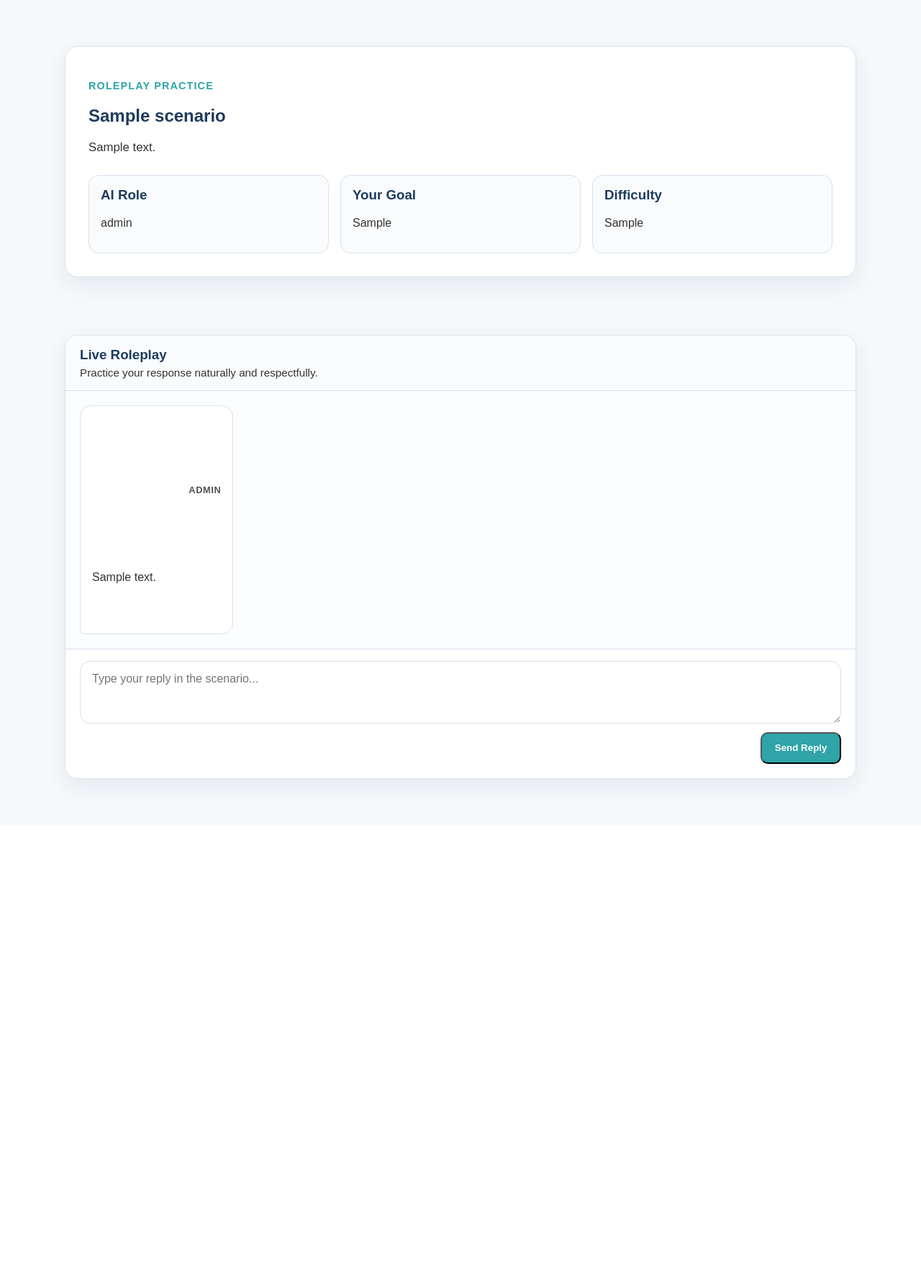
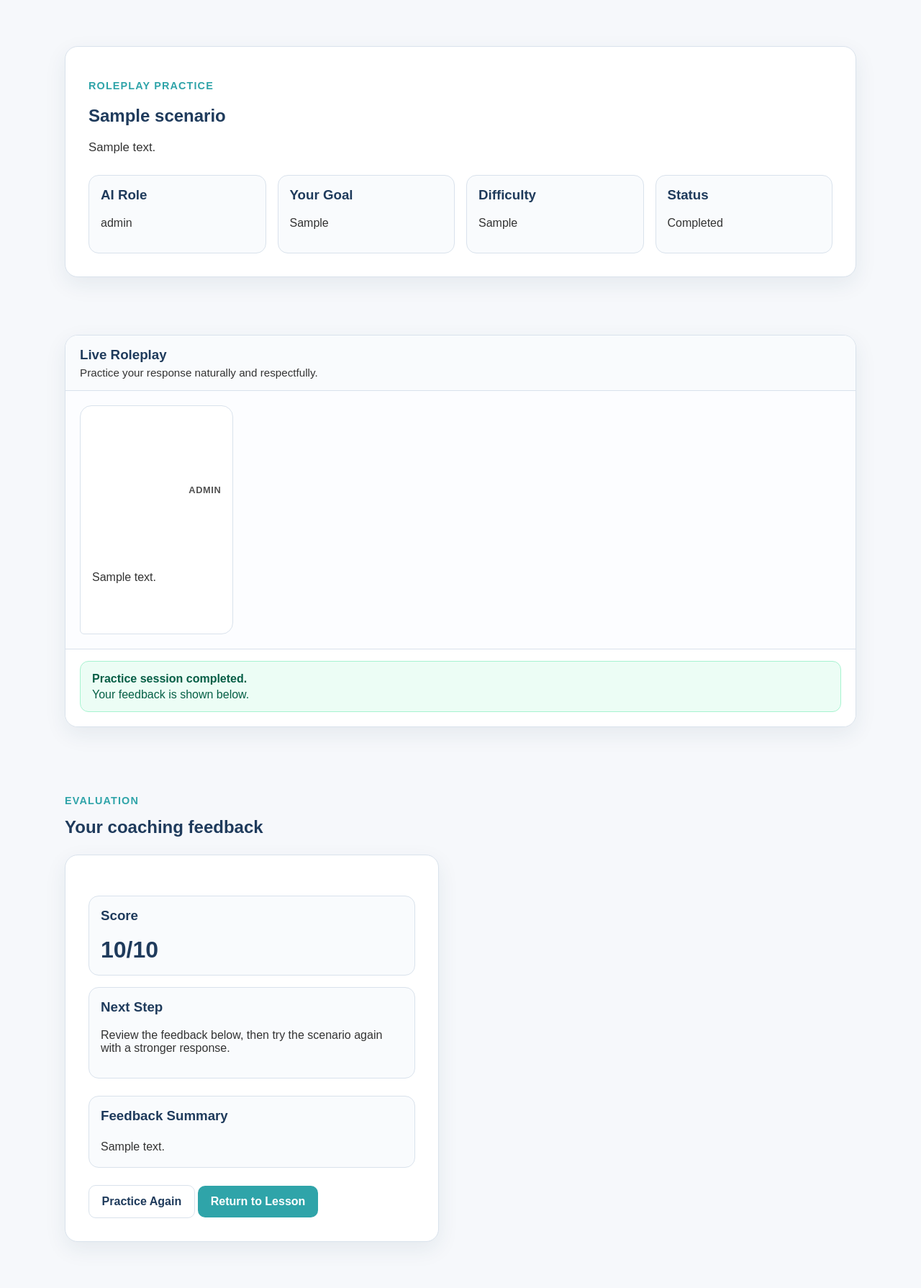
Before and after one commit to Lana84c/MM, a FastAPI app: page /practice/1 in a window 1280 px wide. Shown: the part 59-1848 px from the top of the page at 72% size. Before the commit the page ends 1163 px from the top, so only its background shows below. Run offline with FastAPI, Linux system fonts and the light colour scheme; the visitor is signed in with stand-in values (Sample User, id 1); tables that the repository leaves empty hold one stand-in row (values such as "Sample post").

```diff
--- a/app/api/routes.py
+++ b/app/api/routes.py
@@ -3,9 +3,10 @@ from fastapi.responses import HTMLResponse, RedirectResponse
 from fastapi.templating import Jinja2Templates
 from sqlalchemy import text
 from sqlalchemy.orm import Session
-
+from app.services.analytics_service import get_platform_stats
+from app.core.deps import get_db
 from app.core.db import engine
-from app.core.deps import get_db
+from app.models.course import Course
 from app.models.user import User
 from app.services.ai_coach import get_lesson_coaching_response
 from app.services.auth_service import authenticate_user
@@ -27,6 +28,7 @@ from app.services.course_service import (
     is_user_enrolled_in_course,
     mark_lesson_complete,
 )
+from app.services.evaluation_service import evaluate_roleplay_session
 from app.services.roleplay_service import (
     get_roleplay_opening_response,
     get_roleplay_turn_response,
@@ -287,12 +289,7 @@ async def lesson_coach(
     if current_user and enrolled and cleaned_prompt:
         history = get_lesson_conversation(db, current_user.id, lesson.id)
 
-        save_user_message(
-            db=db,
-            user_id=current_user.id,
-            lesson_id=lesson.id,
-            content=cleaned_prompt,
-        )
+        save_user_message(db, current_user.id, lesson.id, cleaned_prompt)
 
         coach_response = get_lesson_coaching_response(
             lesson_title=lesson.title,
@@ -301,13 +298,7 @@ async def lesson_coach(
             history=history,
         )
 
-        save_ai_message(
-            db=db,
-            user_id=current_user.id,
-            lesson_id=lesson.id,
-            content=coach_response.answer,
-        )
-
+        save_ai_message(db, current_user.id, lesson.id, coach_response.answer)
         conversation = get_lesson_conversation(db, current_user.id, lesson.id)
     elif current_user:
         conversation = get_lesson_conversation(db, current_user.id, lesson.id)
@@ -425,12 +416,7 @@ async def start_practice(
         learner_objective=scenario.learner_objective,
     )
 
-    add_simulation_message(
-        db=db,
-        session_id=session.id,
-        role="assistant",
-        content=opening.answer,
-    )
+    add_simulation_message(db, session.id, "assistant", opening.answer)
 
     return RedirectResponse(url=f"/practice/{session.id}", status_code=303)
 
@@ -481,16 +467,14 @@ async def practice_session_message(
     if not session:
         return RedirectResponse(url="/dashboard", status_code=303)
 
+    if session.status == "completed":
+        return RedirectResponse(url=f"/practice/{session.id}", status_code=303)
+
     cleaned_message = practice_message.strip()
     if not cleaned_message:
         return RedirectResponse(url=f"/practice/{session.id}", status_code=303)
 
-    add_simulation_message(
-        db=db,
-        session_id=session.id,
-        role="user",
-        content=cleaned_message,
-    )
+    add_simulation_message(db, session.id, "user", cleaned_message)
 
     history_messages = get_simulation_messages(db, session.id)
     history = build_simulation_history(history_messages)
@@ -503,14 +487,44 @@ async def practice_session_message(
         user_message=cleaned_message,
     )
 
-    add_simulation_message(
-        db=db,
-        session_id=session.id,
-        role="assistant",
-        content=ai_reply.answer,
+    add_simulation_message(db, session.id, "assistant", ai_reply.answer)
+
+    session.turn_count += 1
+    db.commit()
+
+    return RedirectResponse(url=f"/practice/{session.id}", status_code=303)
+
+
+@router.post("/practice/{session_id}/complete")
+async def complete_practice_session(
+    session_id: int,
+    request: Request,
+    db: Session = Depends(get_db),
+) -> RedirectResponse:
+    current_user = get_current_user(request, db)
+    if not current_user:
+        return RedirectResponse(url="/login", status_code=303)
+
+    session = get_simulation_session(db, session_id, current_user.id)
+    if not session:
+        return RedirectResponse(url="/dashboard", status_code=303)
+
+    if session.status == "completed":
+        return RedirectResponse(url=f"/practice/{session.id}", status_code=303)
+
+    messages = get_simulation_messages(db, session.id)
+    history = build_simulation_history(messages)
+
+    evaluation = evaluate_roleplay_session(
+        scenario_title=session.scenario.title,
+        ai_role=session.scenario.ai_role,
+        learner_objective=session.scenario.learner_objective,
+        messages=history,
     )
 
-    session.turn_count += 1
+    session.status = "completed"
+    session.score = evaluation.score
+    session.feedback_summary = evaluation.feedback_summary
     db.commit()
 
     return RedirectResponse(url=f"/practice/{session.id}", status_code=303)
@@ -526,3 +540,26 @@ def health_db() -> dict[str, str]:
     with engine.connect() as connection:
         connection.execute(text("SELECT 1"))
     return {"status": "ok"}
+
+@router.get("/admin/analytics", response_class=HTMLResponse)
+async def admin_analytics(
+    request: Request,
+    db: Session = Depends(get_db),
+) -> HTMLResponse:
+
+    current_user = get_current_user(request, db)
+
+    if not current_user:
+        return RedirectResponse(url="/login", status_code=303)
+
+    stats = get_platform_stats(db)
+
+    return templates.TemplateResponse(
+        "admin_analytics.html",
+        {
+            "request": request,
+            "page_title": "Platform Analytics | MM",
+            "current_user": current_user,
+            "stats": stats,
+        },
+    )
--- a/app/static/css/styles.css
+++ b/app/static/css/styles.css
@@ -393,3 +393,28 @@ h1 {
     white-space: nowrap;
     border: 0;
 }
+
+.chat-actions.split {
+    display: flex;
+    justify-content: space-between;
+    align-items: center;
+    gap: 0.75rem;
+}
+
+.practice-complete-banner {
+    display: flex;
+    flex-direction: column;
+    gap: 0.25rem;
+    padding: 0.9rem 1rem;
+    border: 1px solid #a7f3d0;
+    background: #ecfdf5;
+    border-radius: 12px;
+    color: #065f46;
+}
+
+.score-display {
+    font-size: 2rem;
+    font-weight: 700;
+    color: var(--navy);
+    margin: 0;
+}
--- a/app/templates/practice_session.html
+++ b/app/templates/practice_session.html
@@ -21,6 +21,11 @@
             <div class="info-card">
                 <h3>Difficulty</h3>
                 <p>{{ scenario.difficulty|title }}</p>
+            </div>
+
+            <div class="info-card">
+                <h3>Status</h3>
+                <p>{{ session.status|title }}</p>
             </div>
         </div>
     </div>
@@ -49,9 +54,14 @@
                         <div class="chat-text">{{ msg.content }}</div>
                     </div>
                 </div>
+            {% else %}
+                <div class="empty-chat-state">
+                    <p>No practice messages yet.</p>
+                </div>
             {% endfor %}
         </div>
 
+        {% if session.status != "completed" %}
         <div class="chat-footer">
             <form method="post" action="/practice/{{ session.id }}/message" class="chat-form">
                 <label for="practice_message" class="sr-only">Your roleplay response</label>
@@ -66,7 +76,54 @@
                     <button type="submit" class="button primary">Send Reply</button>
                 </div>
             </form>
+
+            <div class="actions" style="margin-top: 0.75rem;">
+                <form method="post" action="/practice/{{ session.id }}/complete">
+                    <button type="submit" class="button secondary">Complete Practice</button>
+                </form>
+            </div>
+        </div>
+        {% else %}
+        <div class="chat-footer">
+            <div class="practice-complete-banner">
+                <strong>Practice session completed.</strong>
+                <span>Your feedback is shown below.</span>
+            </div>
+        </div>
+        {% endif %}
+    </div>
+</section>
+
+{% if session.status == "completed" and session.feedback_summary %}
+<section class="catalog">
+    <div class="section-heading">
+        <p class="eyebrow">Evaluation</p>
+        <h2>Your coaching feedback</h2>
+    </div>
+
+    <div class="auth-card">
+        <div class="info-grid">
+            <div class="info-card">
+                <h3>Score</h3>
+                <p class="score-display">{{ session.score }}/10</p>
+            </div>
+
+            <div class="info-card">
+                <h3>Next Step</h3>
+                <p>Review the feedback below, then try the scenario again with a stronger response.</p>
+            </div>
+        </div>
+
+        <div class="coach-response">
+            <h3>Feedback Summary</h3>
+            <pre>{{ session.feedback_summary }}</pre>
+        </div>
+
+        <div class="actions">
+            <a class="button secondary" href="/lessons/{{ lesson.slug }}/practice">Practice Again</a>
+            <a class="button primary" href="/lessons/{{ lesson.slug }}">Return to Lesson</a>
         </div>
     </div>
 </section>
+{% endif %}
 {% endblock %}
```
Also changed, not shown: app/services/analytics_service.py (added, +33 -0 lines), app/services/evaluation_service.py (added, +190 -0 lines), app/templates/admin_analytics.html (added, +51 -0 lines).
